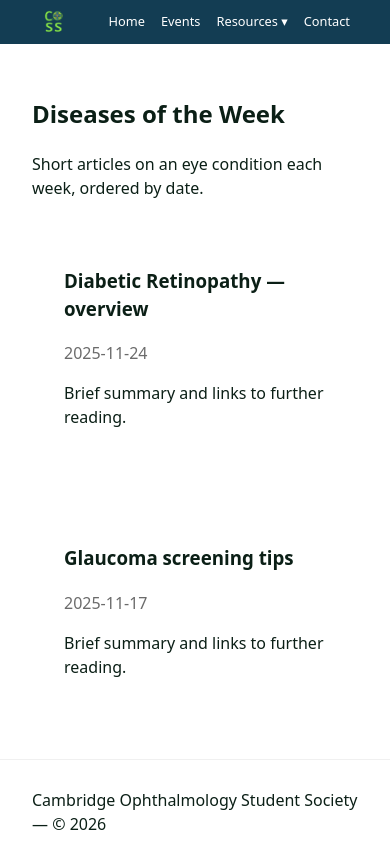
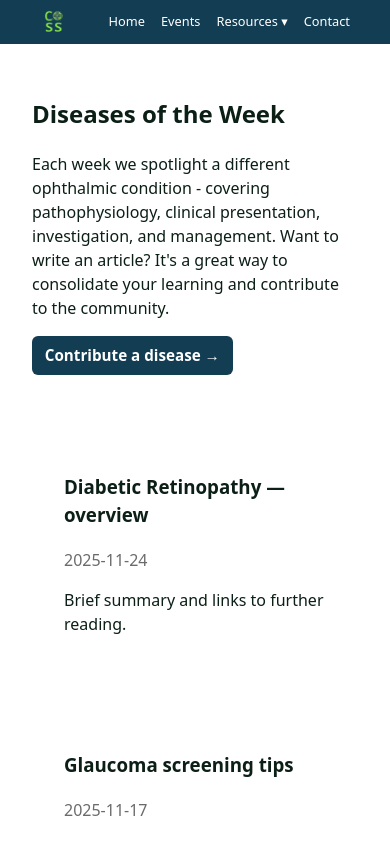
Before and after one commit to yat2k/coss-website, a React (Vite) app: page /resources/diseases in a window 390 px wide. Shown: the top 842 px of the page. Built offline with nearby package versions, Linux system fonts and the light colour scheme.

Commit message:
changes as per the instruction sheet

```diff
--- /dev/null
+++ b/src/pages/Blog/Blog.css
@@ -0,0 +1,26 @@
+.cta-link {
+  display: inline-flex;
+  align-items: center;
+  gap: 0.4rem;
+  padding: 0.6rem 1rem;
+  background: var(--brand-green);
+  color: #fff;
+  text-decoration: none;
+  border-radius: 6px;
+  font-weight: 600;
+  transition: all 150ms ease;
+  margin-bottom: 1rem;
+}
+
+.cta-link:hover {
+  gap: 0.6rem;
+  box-shadow: 0 4px 12px rgba(0, 120, 70, 0.25);
+  transform: translateY(-2px);
+}
+
+@media (max-width: 768px) {
+  .cta-link {
+    padding: 0.5rem 0.8rem;
+    font-size: 0.95rem;
+  }
+}
--- a/src/pages/Blog/Blog.jsx
+++ b/src/pages/Blog/Blog.jsx
@@ -1,4 +1,4 @@
-import ResourceCard from '../../components/ResourceCard/ResourceCard'
+import './Blog.css'
 
 const samplePosts = [
   { id: 1, title: 'How we built the COSS quiz', date: '2025-11-20' },
@@ -9,7 +9,13 @@ export default function Blog() {
   return (
     <section className="container">
       <h2>COSS Blog</h2>
-      <p>Latest articles and updates from the society, ordered by date.</p>
+      <p>This space is for Cambridge ophthalmology students, by Cambridge ophthalmology students. Have an interesting case, a reflection on a placement, or thoughts on a career in ophthalmology? We'd love to hear from you.</p>
+
+      <div style={{ marginBottom: '2rem' }}>
+        <a href="#signup" className="cta-link">
+          Write for us →
+        </a>
+      </div>
 
       <div style={{ display: 'grid', gap: '1rem' }}>
         {samplePosts.map((p) => (
--- /dev/null
+++ b/src/pages/Diseases/Diseases.css
@@ -0,0 +1,26 @@
+.cta-link {
+  display: inline-flex;
+  align-items: center;
+  gap: 0.4rem;
+  padding: 0.6rem 1rem;
+  background: var(--brand-green);
+  color: #fff;
+  text-decoration: none;
+  border-radius: 6px;
+  font-weight: 600;
+  transition: all 150ms ease;
+  margin-bottom: 1rem;
+}
+
+.cta-link:hover {
+  gap: 0.6rem;
+  box-shadow: 0 4px 12px rgba(0, 120, 70, 0.25);
+  transform: translateY(-2px);
+}
+
+@media (max-width: 768px) {
+  .cta-link {
+    padding: 0.5rem 0.8rem;
+    font-size: 0.95rem;
+  }
+}
--- a/src/pages/Diseases/Diseases.jsx
+++ b/src/pages/Diseases/Diseases.jsx
@@ -1,3 +1,5 @@
+import './Diseases.css'
+
 const sample = [
   { id: 1, title: 'Diabetic Retinopathy — overview', date: '2025-11-24' },
   { id: 2, title: 'Glaucoma screening tips', date: '2025-11-17' },
@@ -7,7 +9,14 @@ export default function Diseases() {
   return (
     <section className="container">
       <h2>Diseases of the Week</h2>
-      <p>Short articles on an eye condition each week, ordered by date.</p>
+      <p>Each week we spotlight a different ophthalmic condition - covering pathophysiology, clinical presentation, investigation, and management. Want to write an article? It's a great way to consolidate your learning and contribute to the community.</p>
+
+      <div style={{ marginBottom: '2rem' }}>
+        <a href="#signup" className="cta-link">
+          Contribute a disease →
+        </a>
+      </div>
+
       <div style={{ display: 'grid', gap: '1rem' }}>
         {sample.map((s) => (
           <article key={s.id} className="card">
--- /dev/null
+++ b/src/pages/DukeElder/DukeElder.css
@@ -0,0 +1,46 @@
+.dukeElder-container {
+  display: grid;
+  grid-template-columns: 1fr 340px;
+  gap: 1rem;
+}
+
+.dukeElder-resource-list {
+  list-style: none;
+  padding: 0;
+  margin: 0;
+}
+
+.dukeElder-resource-list li {
+  margin-bottom: 0;
+}
+
+.dukeElder-resource-list a {
+  color: var(--brand-green);
+  text-decoration: none;
+  font-weight: 500;
+  transition: all 150ms ease;
+}
+
+.dukeElder-resource-list a:hover {
+  text-decoration: underline;
+  gap: 0.3rem;
+}
+
+.dukeElder-resource-desc {
+  color: var(--muted);
+  font-size: 0.9rem;
+  margin-top: 0.25rem;
+  margin-bottom: 0;
+}
+
+@media (max-width: 900px) {
+  .dukeElder-container {
+    grid-template-columns: 1fr;
+  }
+}
+
+@media (max-width: 768px) {
+  .dukeElder-container {
+    grid-template-columns: 1fr;
+  }
+}
--- a/src/pages/DukeElder/DukeElder.jsx
+++ b/src/pages/DukeElder/DukeElder.jsx
@@ -1,14 +1,31 @@
 import DailyQuiz from '../../components/DailyQuiz/DailyQuiz'
+import './DukeElder.css'
 
 export default function DukeElder() {
   return (
     <section className="container" style={{ display: 'grid', gridTemplateColumns: '1fr 340px', gap: '1rem' }}>
       <div>
         <h2>Duke Elder Resources</h2>
-        <p>Curated Duke Elder material and commentary. This area contains text resources, chapter links and curated notes.</p>
+
         <article className="card">
-          <h3>Duke Elder — Highlights</h3>
-          <p style={{ color: 'var(--muted)' }}>Collection of selected chapters and summaries for trainees.</p>
+          <h3>What is the Duke Elder Exam?</h3>
+          <p>The Duke Elder Undergraduate Prize Examination is widely regarded as the most prestigious ophthalmology exam available to medical students. Run annually by the Royal College of Ophthalmologists, it attracts candidates from across the UK and increasingly from overseas.</p>
+
+          <p>The exam is a virtual, 2-hour, 90-question multiple-choice examination with a syllabus extending well beyond undergraduate teaching. Questions cover clinical ophthalmology alongside ocular physiology, anatomy, pharmacology, basic science, statistics, pathology, embryology, genetics, and socioeconomic medicine relevant to ophthalmology.</p>
+
+          <p>The 2026 exam will be held on <strong>Wednesday 9 September 2026 at 2:30pm</strong>, delivered online and proctored via webcam.</p>
+        </article>
+
+        <article className="card">
+          <h3>Useful Resources</h3>
+          <ul style={{ marginBottom: 0 }}>
+            <li>
+              <a href="https://www.rcophth.ac.uk/examinations/duke-elder-undergraduate-prize-examination/" target="_blank" rel="noreferrer">
+                RCOphth Official Page
+              </a>
+              <p style={{ color: 'var(--muted)', fontSize: '0.9rem', marginTop: '0.25rem' }}>Exam dates, eligibility, and registration</p>
+            </li>
+          </ul>
         </article>
       </div>
 
--- a/src/pages/OSCE/OSCE.jsx
+++ b/src/pages/OSCE/OSCE.jsx
@@ -2,17 +2,7 @@ export default function OSCE() {
   return (
     <section className="container">
       <h2>OSCE Resources</h2>
-      <p>PDFs, checklists and practice stations for OSCE preparation.</p>
-      <div style={{ display: 'grid', gap: '1rem' }}>
-        <article className="card">
-          <h3>Clinical skills checklist (PDF)</h3>
-          <p style={{ color: 'var(--muted)' }}>Open embedded PDF or download to view the checklist.</p>
-          <div style={{ border: '1px solid rgba(0,0,0,0.06)', padding: '0.5rem', borderRadius:6 }}>
-            <p><em>PDF placeholder:</em></p>
-            <iframe title="osce-pdf" src="https://www.w3.org/WAI/ER/tests/xhtml/testfiles/resources/pdf/dummy.pdf" style={{ width: '100%', height: 400, border: 0 }} />
-          </div>
-        </article>
-      </div>
+      <p>TBC</p>
     </section>
   )
 }
```
